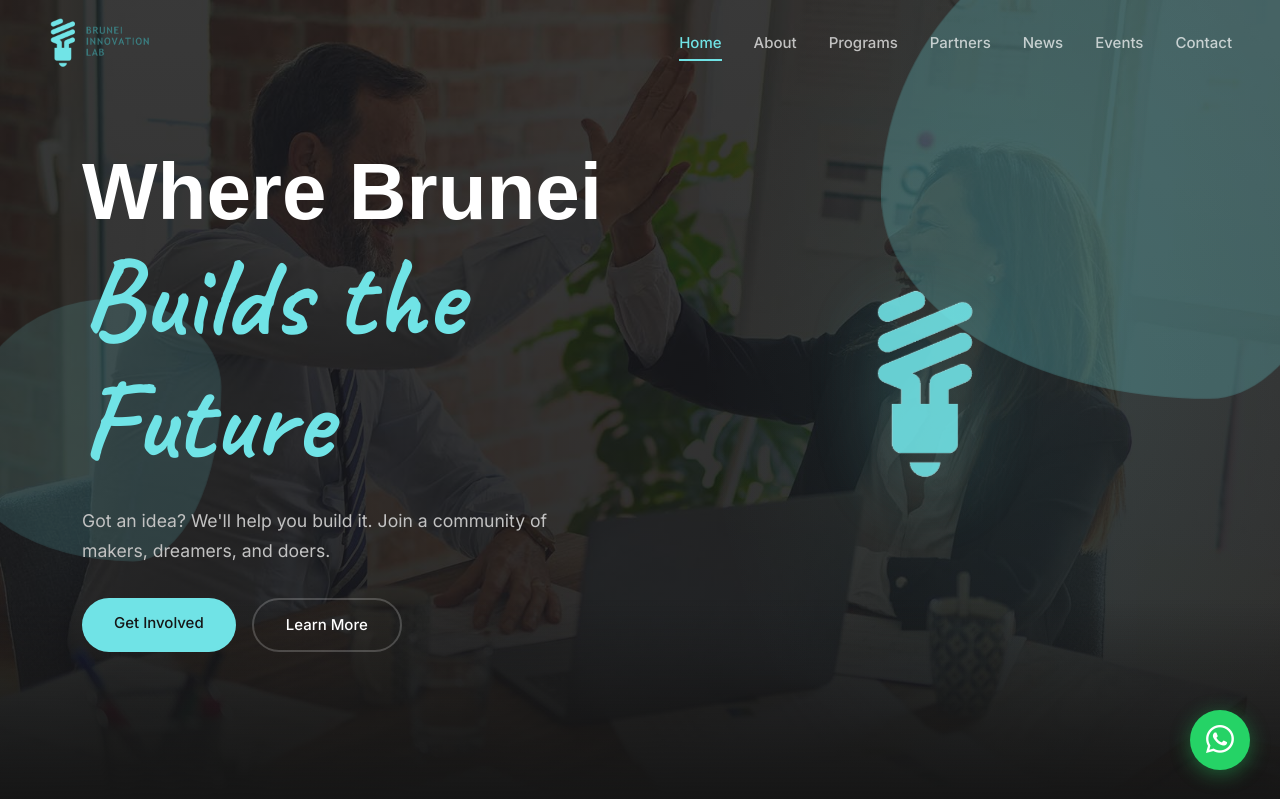
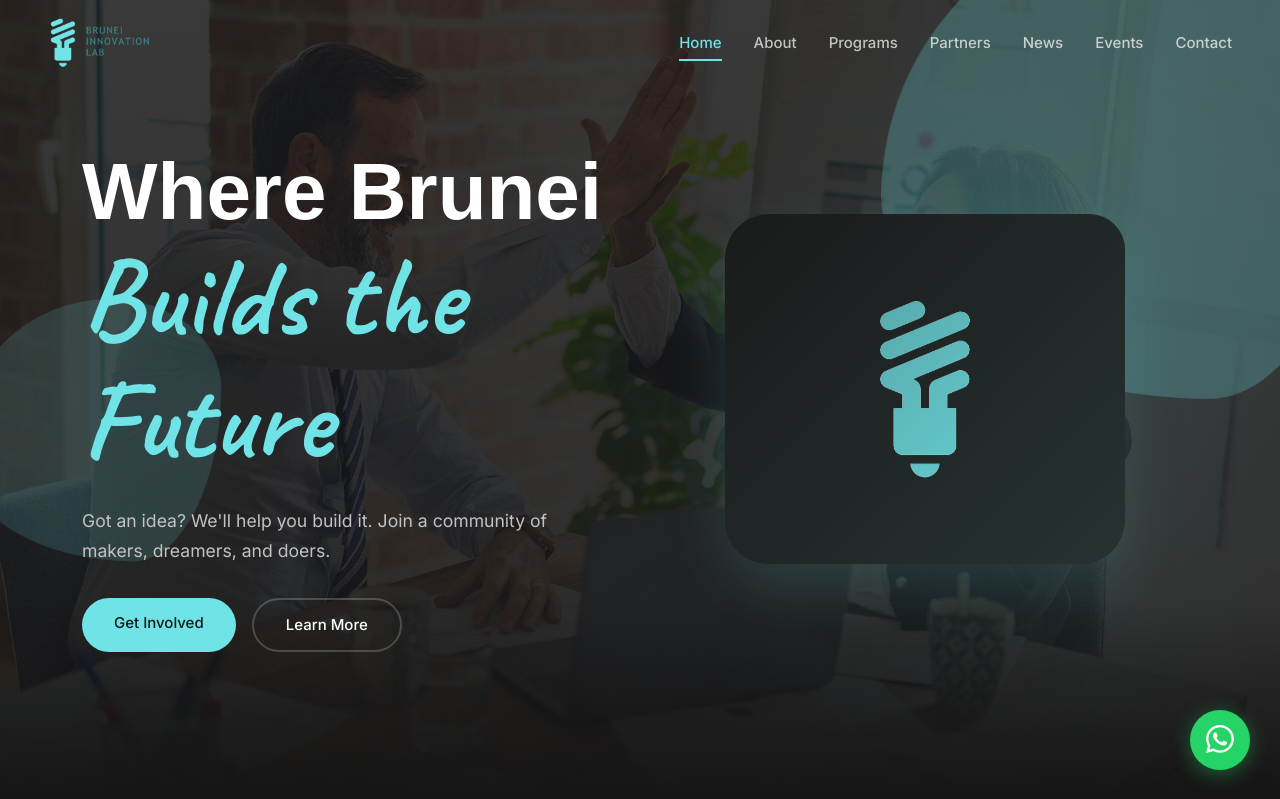
Before and after one commit to anipperoni/website_bil2, a Django app: template apps/sample/templates/index.html in a window 1280 px wide; the page is wider, and only the part inside the window is pictured. Shown: the top 799 px of that part. Run offline with Django 3.2, Linux system fonts and the light colour scheme; the template is opened without the code that fills it, so the values that code supplies are empty; some libraries are stand-ins or nearby versions.

Commit message:
changed the image in index.html to an animated rounded rectangle

```diff
--- a/apps/sample/templates/index.html
+++ b/apps/sample/templates/index.html
@@ -30,8 +30,10 @@
           <a href="{% url 'about' %}" class="btn btn-outline-light">Learn More</a>
         </div>
       </div>
-      <div class="col-lg-6 d-none d-lg-flex justify-content-center">
-        <img src="{% static 'img/lightbulb.png' %}" alt="Innovation lightbulb" class="hero-lightbulb">
+      <div class="col-lg-6 d-none d-lg-flex justify-content-center align-items-center">
+        <div class="img-overlay-rect hero-rect-animate" style="height: 350px; width: 100%; max-width: 400px;">
+          <img src="{% static 'img/lightbulb.png' %}" alt="Innovation lightbulb" class="img-fluid" style="object-fit: contain; padding: 40px;">
+        </div>
       </div>
     </div>
   </div>
--- a/src/assets/css/style.css
+++ b/src/assets/css/style.css
@@ -1157,20 +1157,19 @@ footer a:hover {
   }
 }
 
-/* Hero Lightbulb Animation */
-.hero-lightbulb {
-  max-width: 280px;
-  opacity: 0.9;
-  animation: lightbulb-float 4s ease-in-out infinite;
-  filter: drop-shadow(0 20px 40px rgba(112, 227, 230, 0.3));
+/* Hero Rectangle Animation */
+.hero-rect-animate {
+  animation: rect-blob-morph 8s ease-in-out infinite, hero-float 5s ease-in-out infinite;
+  background: var(--dark-lighter);
+  box-shadow: 0 20px 60px rgba(112, 227, 230, 0.15);
 }
 
-@keyframes lightbulb-float {
+@keyframes hero-float {
   0%, 100% {
-    transform: translateY(0) scale(1);
+    transform: translateY(0);
   }
   50% {
-    transform: translateY(-20px) scale(1.02);
+    transform: translateY(-15px);
   }
 }
 
```
